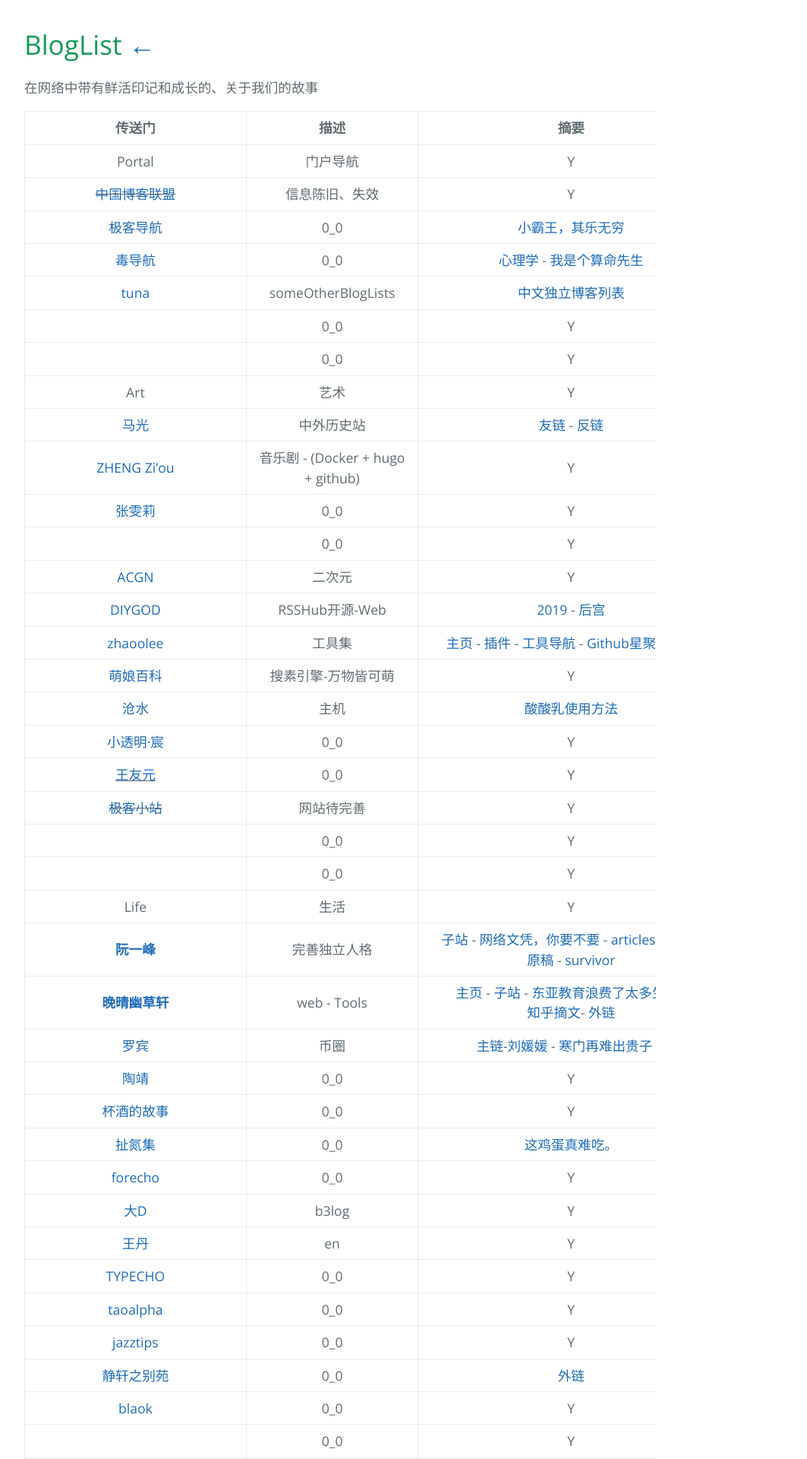
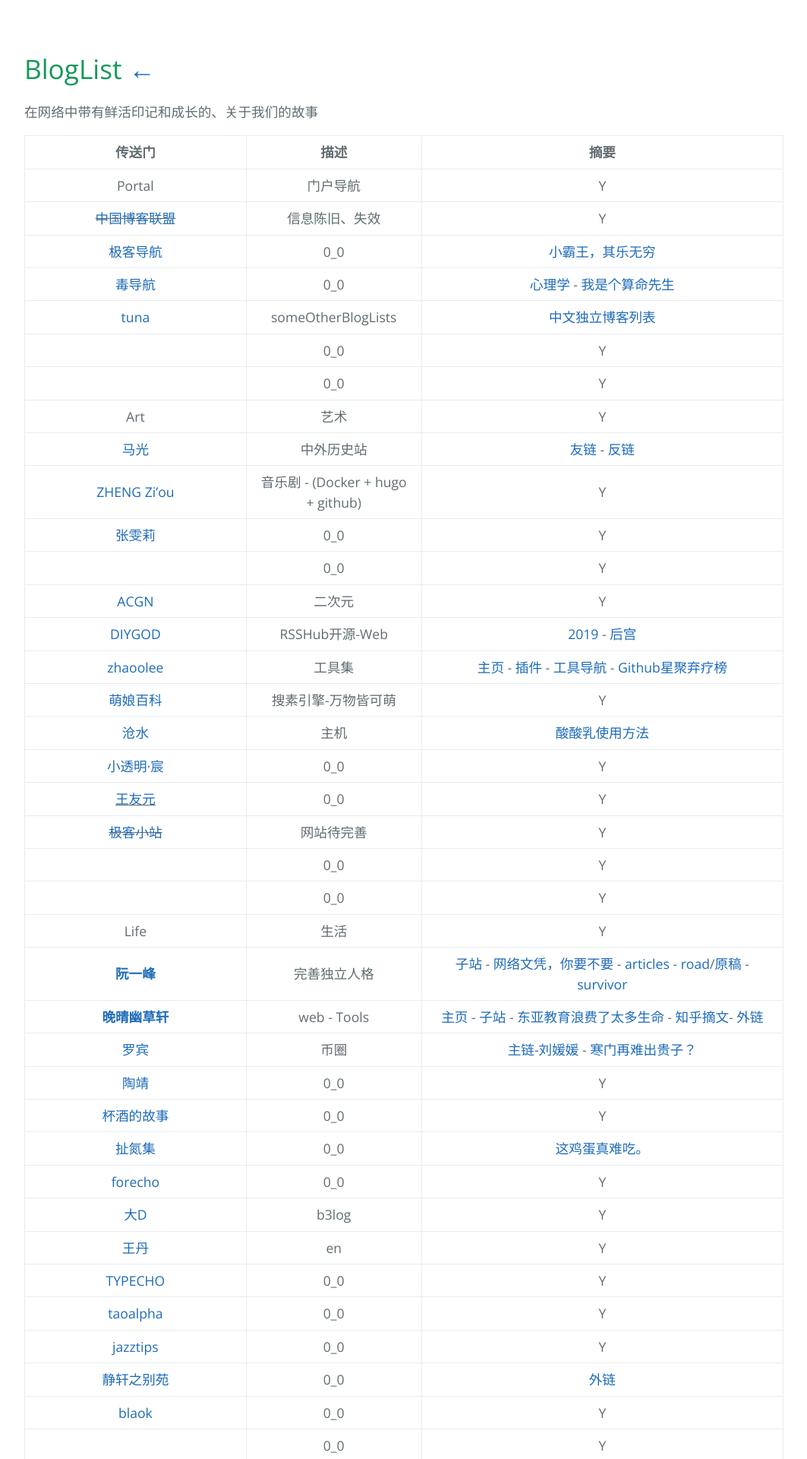
Before and after one commit to AmbroseRen/test, a Jekyll site: the page built from Library/Blog.md, in a window 1280 px wide. Shown: the top 1920 px of the page at 76% size, without its empty margins (192-1255 px from the left). Built offline with Jekyll 4.4.1, drawn with Linux system fonts in a browser that asks for light colours; our own code applies the rules of GitHub Pages for plain Markdown files; the repository's description, which GitHub fills in, is left out.

Commit message:
Update Blog.md

```diff
--- a/Library/Blog.md
+++ b/Library/Blog.md
@@ -1,3 +1,6 @@
+<style type="text/css">
+#content table {width:1000px;}
+</style>
 # BlogList  [←](index.md)
 
 在网络中带有鲜活印记和成长的、关于我们的故事
```
